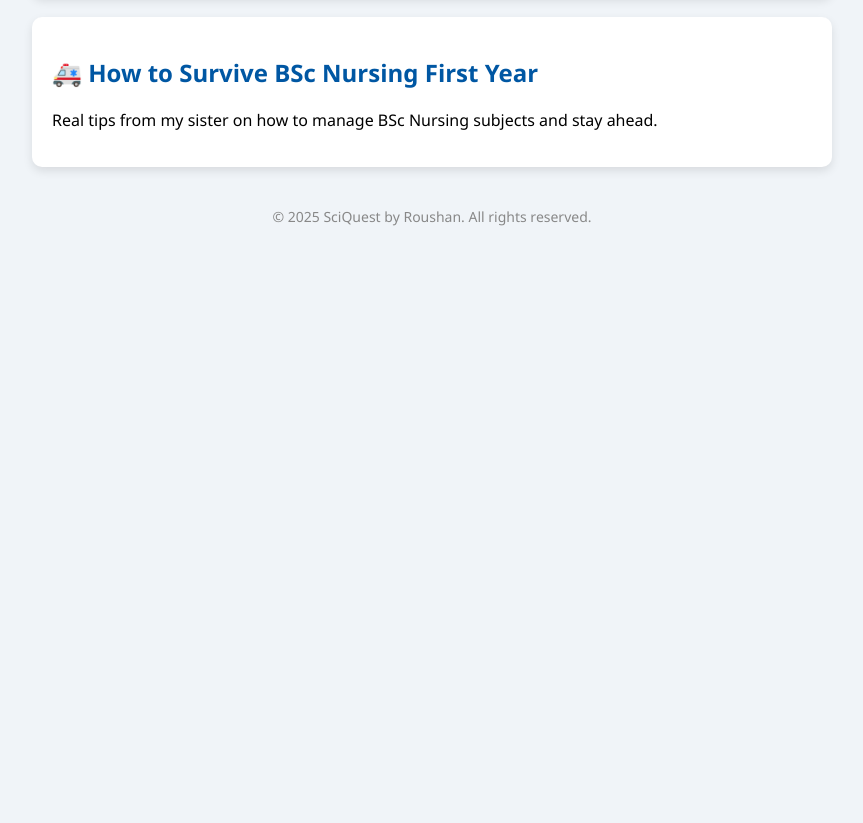
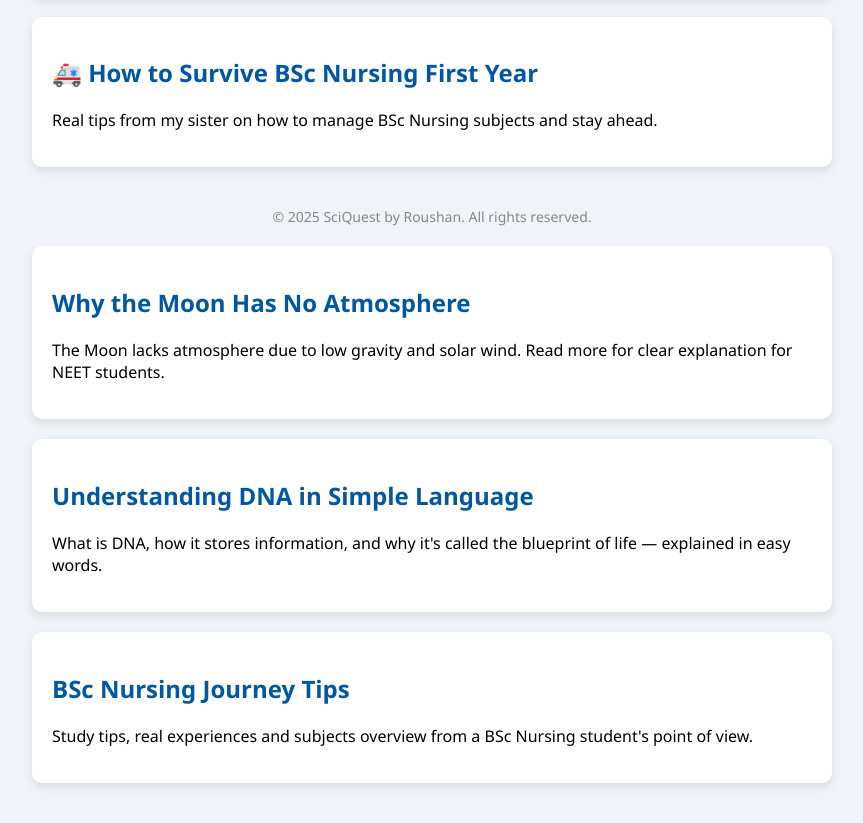
Before and after one commit to 1Roushan/Sci-quest-by-roushan, a plain HTML site: page index.html in a window 1280 px wide. Shown: the part 529-1352 px from the top of the page, without its empty margins (208-1071 px from the left). Before the commit the page ends 800 px from the top, so only its background shows below. Drawn offline with Linux system fonts and the light colour scheme.

Commit message:
Update index.html

```diff
--- a/index.html
+++ b/index.html
@@ -76,6 +76,21 @@
   <footer>
     &copy; 2025 SciQuest by Roushan. All rights reserved.
   </footer>
+<div class="container">
+  <div class="post">
+    <h2><a href="moon.html">Why the Moon Has No Atmosphere</a></h2>
+    <p>The Moon lacks atmosphere due to low gravity and solar wind. Read more for clear explanation for NEET students.</p>
+  </div>
 
+  <div class="post">
+    <h2><a href="dna.html">Understanding DNA in Simple Language</a></h2>
+    <p>What is DNA, how it stores information, and why it's called the blueprint of life — explained in easy words.</p>
+  </div>
+
+  <div class="post">
+    <h2><a href="nursing.html">BSc Nursing Journey Tips</a></h2>
+    <p>Study tips, real experiences and subjects overview from a BSc Nursing student's point of view.</p>
+  </div>
+</div>
 </body>
   </html>
```
